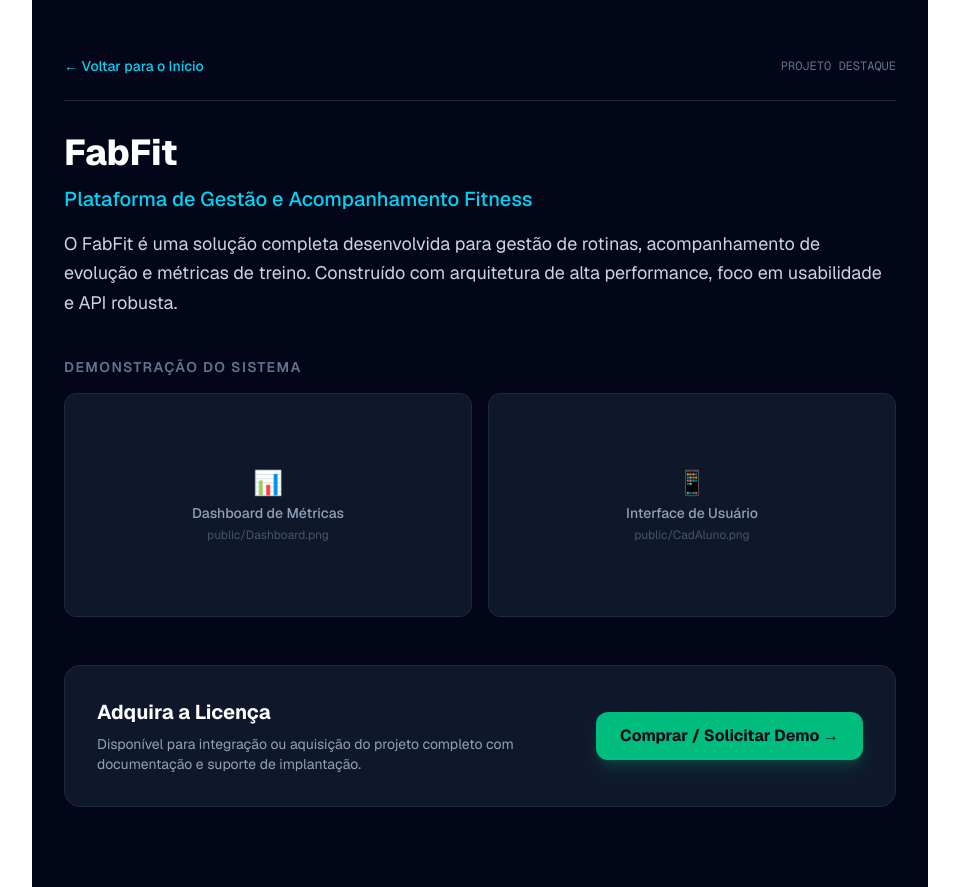
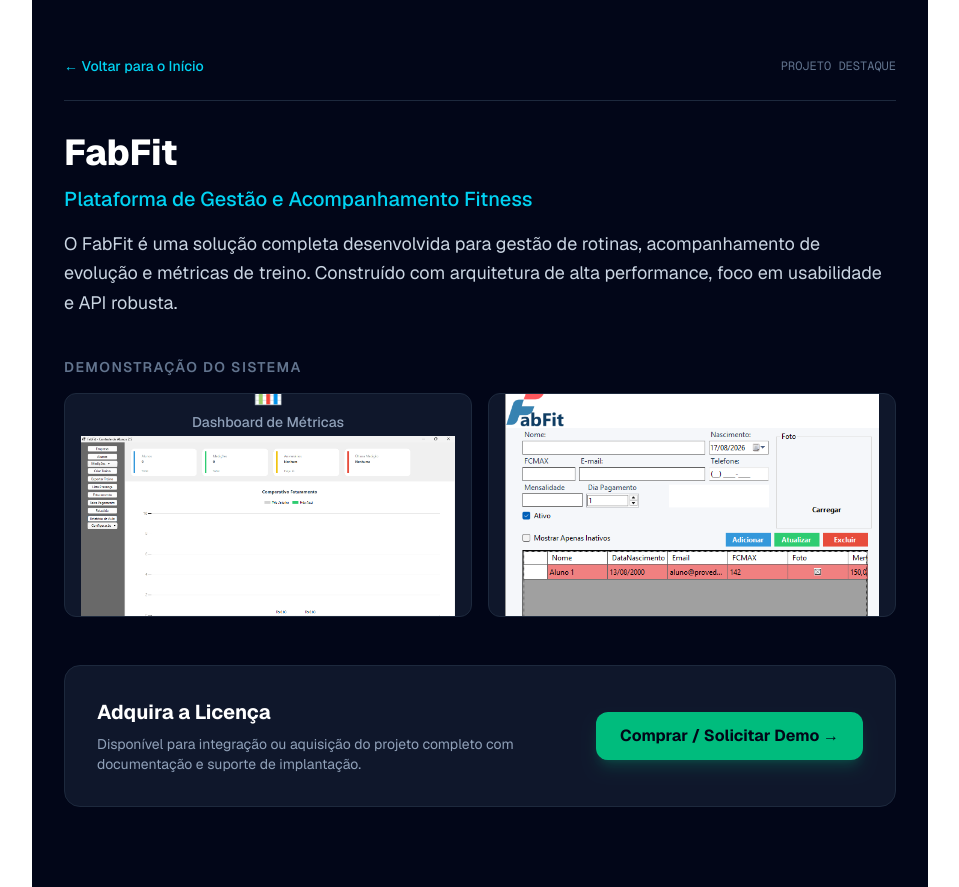
Before and after one commit to faccruz/meu-portfolio, a Next.js app: page /fabfit in a window 1280 px wide. Shown: the whole page, without its empty margins (160-1119 px from the left). Built offline with nearby package versions, Linux system fonts and the light colour scheme.

Commit message:
feat: ajustando imagens FabFit

```diff
--- a/app/fabfit/page.tsx
+++ b/app/fabfit/page.tsx
@@ -37,7 +37,13 @@ export default function FabFitPage() {
             <div className="text-center p-4">
               <span className="block text-2xl mb-1">📊</span>
               <p className="text-slate-400 font-medium">Dashboard de Métricas</p>
-              <p className="text-xs text-slate-600 mt-1">public/Dashboard.png</p>
+              <p className="text-xs text-slate-600 mt-1">
+                <img
+                    src="/Dashboard.png"
+                    alt="Dashboard FabFit"
+                    className="w-full h-full object-cover group-hover:scale-105 transition-transform duration-300"
+                />
+              </p>
             </div>
           </div>
 
@@ -46,7 +52,13 @@ export default function FabFitPage() {
             <div className="text-center p-4">
               <span className="block text-2xl mb-1">📱</span>
               <p className="text-slate-400 font-medium">Interface de Usuário</p>
-              <p className="text-xs text-slate-600 mt-1">public/CadAluno.png</p>
+              <p className="text-xs text-slate-600 mt-1">
+                <img
+                    src="/CadAluno.png"
+                    alt="Tela de Cadastro de Aluno - FabFit"
+                    className="w-full h-full object-cover group-hover:scale-105 transition-transform duration-300"
+                />
+                </p>
             </div>
           </div>
         </div>
```
